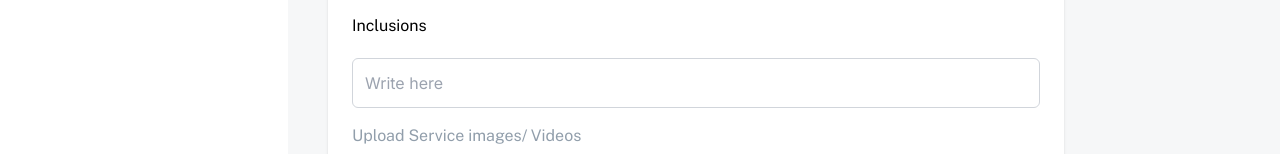
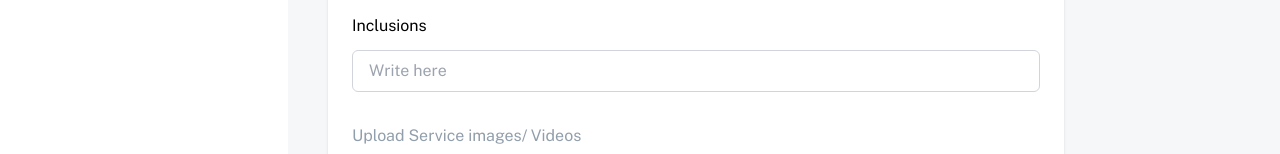
Before and after one commit to AkbarOpediatech/book-the-party-d, a Next.js app: page /dashboard/vendor/listings/add-new in a window 1280 px wide. Both pictures are taken after a click on the button "Continue". Shown: the part 595-749 px from the top of the page. Built offline with nearby package versions, Linux system fonts and the light colour scheme.

Commit message:
inclusion function add

```diff
--- a/src/app/(dashboard)/dashboard/vendor/listings/add-new/components/Inclusions.tsx
+++ b/src/app/(dashboard)/dashboard/vendor/listings/add-new/components/Inclusions.tsx
@@ -1,28 +1,27 @@
-import FormInput from '@/app/(dashboard)/components/FormInput'
-import { CheckCircleIcon } from '@heroicons/react/24/outline'
-import { PlusCircleIcon, TrashIcon } from '@heroicons/react/24/solid'
-import { useState } from 'react'
+import { CheckCircleIcon, PlusCircleIcon, TrashIcon } from '@heroicons/react/24/solid'
+import React, { useState } from 'react'
 
 const Inclusions = () => {
   const [inclusions, setInclusions] = useState<string[]>([])
+  const [inputValue, setInputValue] = useState<string>('')
   const [isAdding, setIsAdding] = useState<boolean>(true)
-  const [newInclusion, setNewInclusion] = useState<string>('')
 
   const handleInputChange = (e: React.ChangeEvent<HTMLInputElement>) => {
-    setNewInclusion(e.target.value)
+    setInputValue(e.target.value)
   }
 
   const handleKeyPress = (e: React.KeyboardEvent<HTMLInputElement>) => {
-    // if (e.key === 'Enter' && newInclusion.trim()) {
-    //   e.preventDefault() // Prevent form submission
-    //   setInclusions([...inclusions, newInclusion.trim()])
-    //   setNewInclusion('') // Clear the input
-    //   // setIsAdding(false) // Hide the input field
-    // }
+    if (e.key === 'Enter' && inputValue.trim()) {
+      e.preventDefault()
+      setInclusions([inputValue.trim(), ...inclusions])
+      setInputValue('')
+      setIsAdding(false)
+    }
   }
 
   const handleAddNew = () => {
     setIsAdding(true)
+    setInputValue('')
   }
 
   const handleRemoveInclusion = (index: number) => {
@@ -41,8 +40,8 @@ const Inclusions = () => {
             <p className="max-w-[428px] text-sm font-medium">{inclusion}</p>
           </div>
           <div className="flex items-center gap-2">
-            <button>
-              <PlusCircleIcon className="size-4 text-gray-400" onClick={handleAddNew} />
+            <button onClick={handleAddNew}>
+              <PlusCircleIcon className="size-4 text-gray-400" />
             </button>
             <button onClick={() => handleRemoveInclusion(index)}>
               <TrashIcon className="size-4 text-gray-400" />
@@ -52,14 +51,16 @@ const Inclusions = () => {
       ))}
 
       {isAdding && (
-        <FormInput
-          name="inclusion"
-          placeholder="Write here"
-          type="text"
-          // value={newInclusion}
-          onChange={handleInputChange}
-          // onKeyPress={handleKeyPress}
-        />
+        <div className="relative z-10 mb-4">
+          <input
+            type="text"
+            placeholder="Write here"
+            value={inputValue}
+            onChange={handleInputChange}
+            onKeyPress={handleKeyPress}
+            className="w-full rounded-md border border-gray-300 px-4 py-2 focus:outline-none focus:ring-2 focus:ring-blue-500"
+          />
+        </div>
       )}
 
       {!isAdding && inclusions.length === 0 && (
--- a/src/app/(dashboard)/dashboard/vendor/listings/add-new/components/ItemList.tsx
+++ b/src/app/(dashboard)/dashboard/vendor/listings/add-new/components/ItemList.tsx
@@ -9,7 +9,7 @@ type IProps = {
 const ItemList: React.FC<IProps> = ({ setStep }) => {
   const handleSubmit = (e: React.FormEvent) => {
     e.preventDefault()
-    setStep(2)
+    // setStep(2)
   }
 
   return (
```
